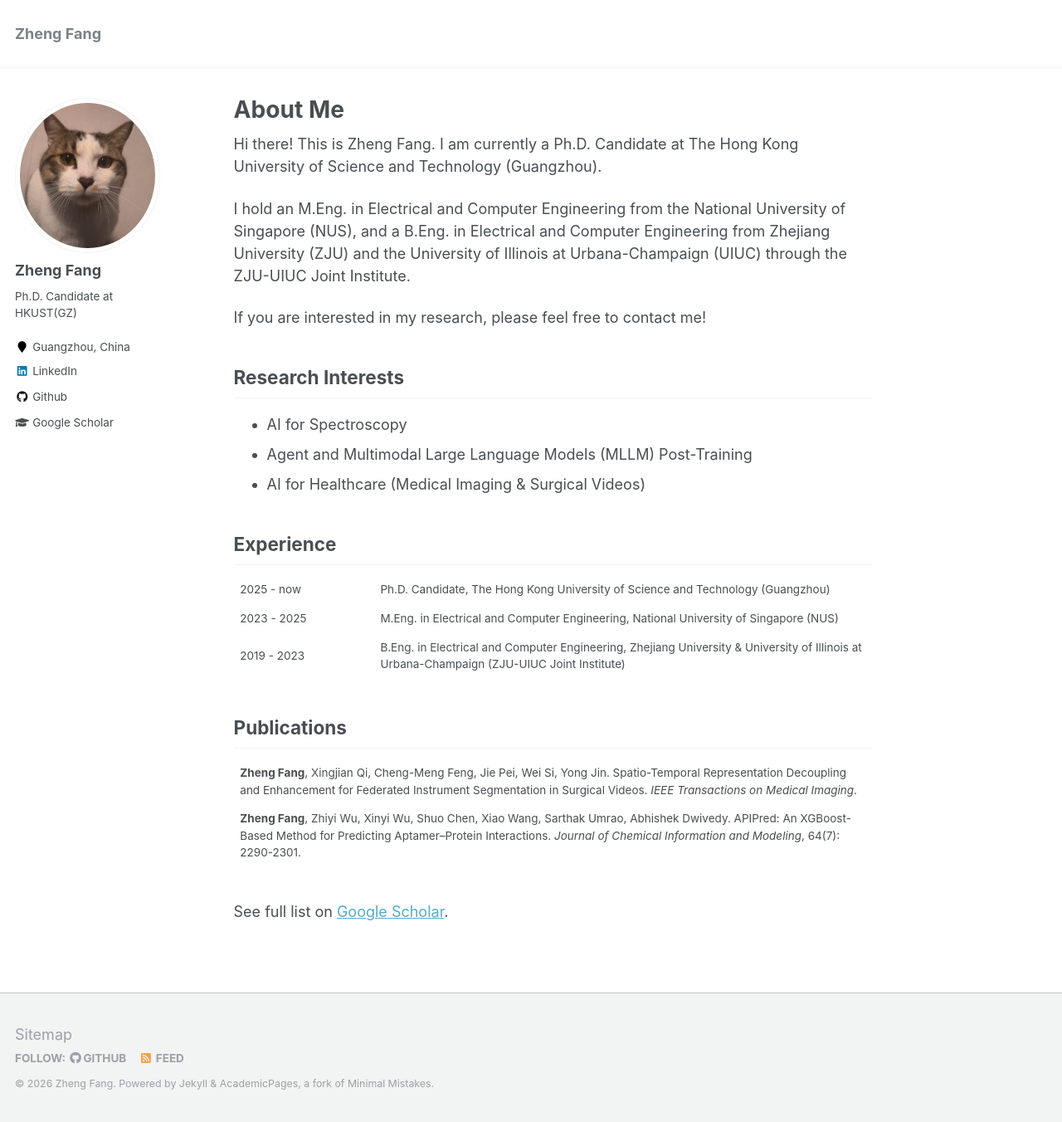
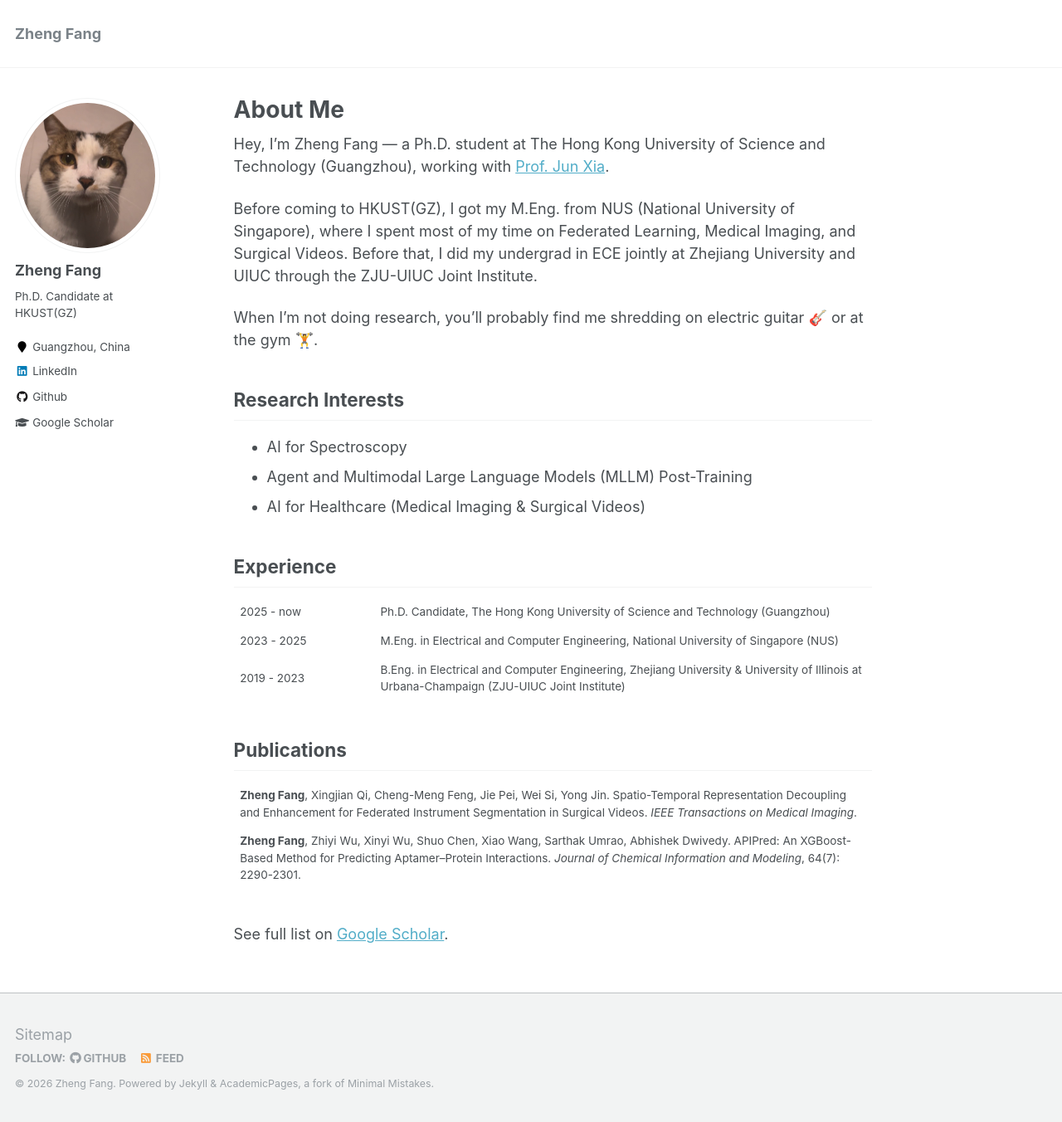
Before and after one commit to Meaw0415/zhengf.github.io, a Jekyll site: the page built from _pages/about.md, in a window 1280 px wide and 1352 px high. Shown: the whole window at 83% size. Built offline with Jekyll 4.4.1, drawn with Linux system fonts in a browser that asks for light colours.

Commit message:
Update bio: add supervisor, NUS research focus, hobbies
https://claude.ai/code/session_01SatwzkHaV3AZnBZ2iACPZJ

```diff
--- a/_pages/about.md
+++ b/_pages/about.md
@@ -7,11 +7,11 @@ redirect_from:
   - /about/
   - /about.html
 ---
-Hi there! This is Zheng Fang. I am currently a Ph.D. Candidate at The Hong Kong University of Science and Technology (Guangzhou).
+Hey, I'm Zheng Fang — a Ph.D. student at The Hong Kong University of Science and Technology (Guangzhou), working with [Prof. Jun Xia](https://junxia97.github.io/).
 
-I hold an M.Eng. in Electrical and Computer Engineering from the National University of Singapore (NUS), and a B.Eng. in Electrical and Computer Engineering from Zhejiang University (ZJU) and the University of Illinois at Urbana-Champaign (UIUC) through the ZJU-UIUC Joint Institute.
+Before coming to HKUST(GZ), I got my M.Eng. from NUS (National University of Singapore), where I spent most of my time on Federated Learning, Medical Imaging, and Surgical Videos. Before that, I did my undergrad in ECE jointly at Zhejiang University and UIUC through the ZJU-UIUC Joint Institute.
 
-If you are interested in my research, please feel free to contact me!
+When I'm not doing research, you'll probably find me shredding on electric guitar 🎸 or at the gym 🏋️.
 
 Research Interests
 -------------
```
